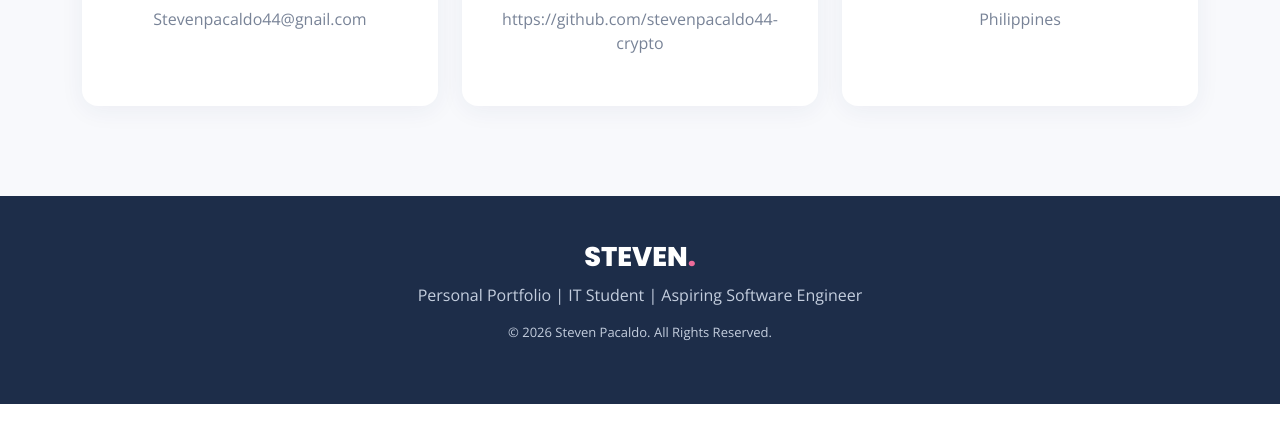
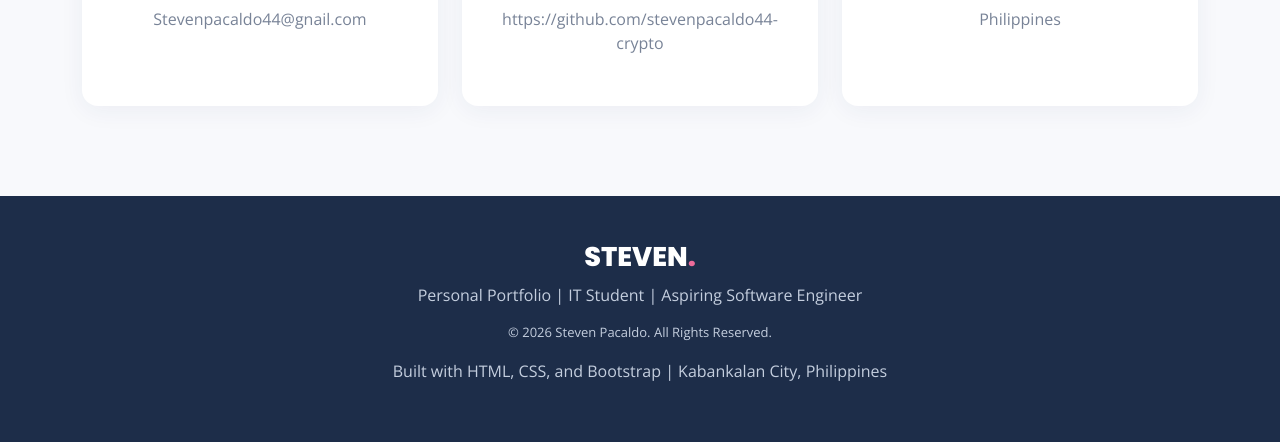
Before and after one commit to stevenpacaldo44-crypto/pacaldo-project-1, a plain HTML site: page index.html in a window 1280 px wide. Shown: the part 4257-4699 px from the top of the page. Before the commit the page ends 4661 px from the top, so only its background shows below. Drawn offline with nearby package versions, Linux system fonts and the light colour scheme.

Commit message:
Add footer

```diff
--- a/index.html
+++ b/index.html
@@ -336,6 +336,7 @@
             <p class="copyright">
                 &copy; 2026 Steven Pacaldo. All Rights Reserved.
             </p>
+            <p>Built with HTML, CSS, and Bootstrap | Kabankalan City, Philippines</p>
         </div>
     </footer>
 
```
